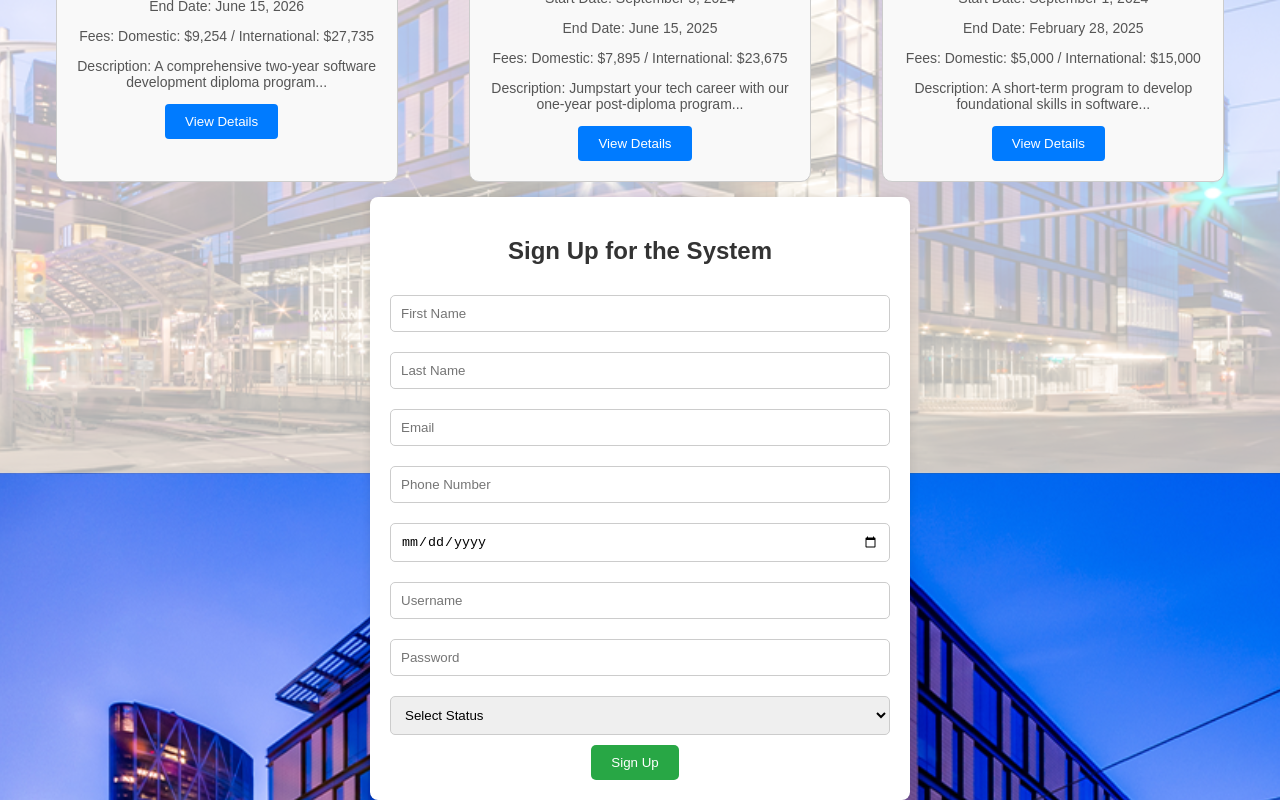
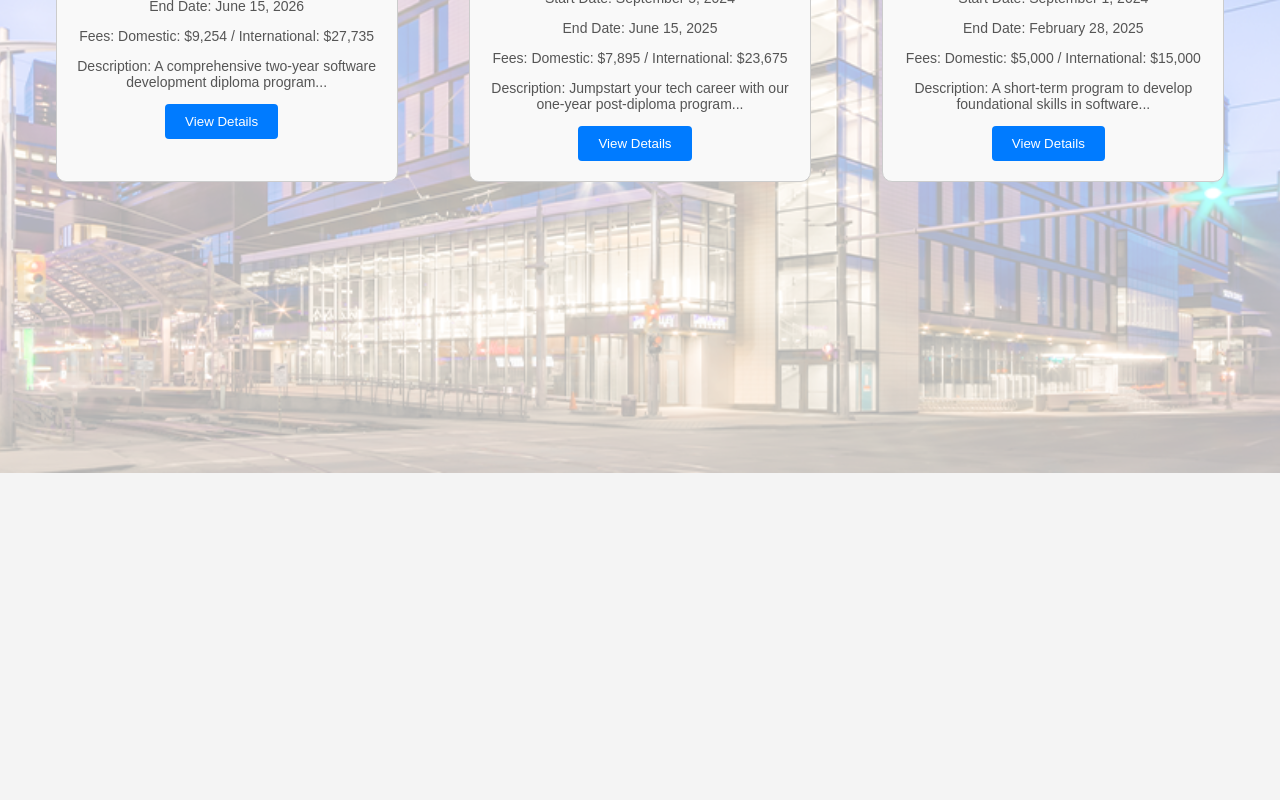
Before and after one commit to code-sample-git/group2-bow-course-registration, a React (Create React App) app: page /programs in a window 1280 px wide. Shown: the part 327-1127 px from the top of the page. After the commit the page ends 800 px from the top, so only its background shows below. Built offline with nearby package versions, Linux system fonts and the light colour scheme.

Commit message:
feat: implement modal for signup validation messages and add modal styling

```diff
--- /dev/null
+++ b/src/components/Modal.css
@@ -0,0 +1,36 @@
+/* Modal.css */
+.modal-overlay {
+  position: fixed;
+  top: 0;
+  left: 0;
+  width: 100%;
+  height: 100%;
+  background: rgba(0, 0, 0, 0.5);
+  display: flex;
+  justify-content: center;
+  align-items: center;
+}
+
+.modal-content {
+  background: white;
+  padding: 20px;
+  border-radius: 5px;
+  text-align: center;
+}
+
+.modal-content p {
+  margin-bottom: 20px;
+}
+
+.modal-content button {
+  padding: 10px 20px;
+  background: #007bff;
+  color: white;
+  border: none;
+  border-radius: 5px;
+  cursor: pointer;
+}
+
+.modal-content button:hover {
+  background: #0056b3;
+}
--- /dev/null
+++ b/src/components/Modal.js
@@ -0,0 +1,15 @@
+import React from 'react';
+import './Modal.css'; // Import CSS for styling
+
+const Modal = ({ message, onClose }) => {
+  return (
+    <div className="modal-overlay">
+      <div className="modal-content">
+        <p>{message}</p>
+        <button onClick={onClose}>OK</button>
+      </div>
+    </div>
+  );
+};
+
+export default Modal;
--- a/src/components/Programs.js
+++ b/src/components/Programs.js
@@ -214,82 +214,6 @@ const Program = () => {
           </form>
         </div>
       )}
-
-      {/* Signup Form */}
-      {!isRegistered && (
-        <div className="signup-container">
-          <h2>Sign Up for the System</h2>
-          <form onSubmit={handleSignupSubmit}>
-            <input
-              type="text"
-              name="firstName"
-              placeholder="First Name"
-              value={signupData.firstName}
-              onChange={handleSignupInputChange}
-              required
-            />
-            <input
-              type="text"
-              name="lastName"
-              placeholder="Last Name"
-              value={signupData.lastName}
-              onChange={handleSignupInputChange}
-            />
-            <input
-              type="email"
-              name="email"
-              placeholder="Email"
-              value={signupData.email}
-              onChange={handleSignupInputChange}
-              required
-            />
-            <input
-              type="tel"
-              name="phone"
-              placeholder="Phone Number"
-              value={signupData.phone}
-              onChange={handleSignupInputChange}
-              required
-            />
-            <input
-              type="date"
-              name="birthday"
-              value={signupData.birthday}
-              onChange={handleSignupInputChange}
-              required
-            />
-            <input
-              type="text"
-              name="username"
-              placeholder="Username"
-              value={signupData.username}
-              onChange={handleSignupInputChange}
-              required
-            />
-            <input
-              type="password"
-              name="password"
-              placeholder="Password"
-              value={signupData.password}
-              onChange={handleSignupInputChange}
-              required
-            />
-            <select
-              name="status"
-              value={signupData.status}
-              onChange={handleSignupInputChange}
-              required
-            >
-              <option value="">Select Status</option>
-              <option value="student">Student</option>
-              <option value="admin">Admin</option>
-            </select>
-            <button type="submit">Sign Up</button>
-          </form>
-        </div>
-      )}
-
-      {isRegistered && <p>Welcome to the system! You are now registered.</p>}
     </div>
   );
 };
--- a/src/components/Signup.js
+++ b/src/components/Signup.js
@@ -5,6 +5,7 @@ import './Signup.css'; // Import the CSS file
 import { validateEmail, validatePhone, validateName, validateBirthday, validatePassword } from './validators';
 import Pikaday from 'pikaday';
 import 'pikaday/css/pikaday.css';
+import Modal from './Modal';
 
 
 const Signup = () => {
@@ -20,6 +21,8 @@ const Signup = () => {
   const [confirmPassword, setConfirmPassword] = useState('');
   const [role, setRole] = useState('Student');
   const birthdayRef = useRef(null);
+  const [modalMessage, setModalMessage] = useState('');
+  const [isModalOpen, setIsModalOpen] = useState(false);
 
 
   useEffect(() => {
@@ -42,37 +45,48 @@ const Signup = () => {
     e.preventDefault();
 
     if (!validateEmail(email)) {
-      alert('Invalid email format');
+      setModalMessage('Invalid email format');
+      setIsModalOpen(true);
       return;
     }
 
     if (!validatePhone(phone)) {
-      alert('Invalid phone number format. It should be a 10 digit number without spaces or special characters.');
+      setModalMessage('Invalid phone number format. It should be a 10 digit number without spaces or special characters.');
+      setIsModalOpen(true);
       return;
     }
 
     if (!validateName(firstName) || !validateName(lastName)) {
-      alert('Name cannot exceed 255 characters');
+      setModalMessage('Name cannot exceed 255 characters');
+      setIsModalOpen(true);
       return;
     }
 
     if (!validateBirthday(birthday)) {
-      alert('Invalid birthday. Birthday must be between 1900-01-01 and the current date');
+      setModalMessage('Invalid birthday. Birthday must be between 1900-01-01 and the current date');
+      setIsModalOpen(true);
       return;
     }
 
     if (!validatePassword(password)) {
-      alert('Password must be at least 8 characters long and contain upper and lower case letters, and a special character');
+      setModalMessage('Password must be at least 8 characters long and contain upper and lower case letters, and a special character');
+      setIsModalOpen(true);
       return;
     }
 
     if (password !== confirmPassword) {
-      alert('Passwords do not match');
+      setModalMessage('Passwords do not match');
+      setIsModalOpen(true);
       return;
     }
 
     // Add your form submission logic here
-    console.log('Form submitted');
+    setModalMessage('Signup successful');
+    setIsModalOpen(true);
+  };
+
+  const closeModal = () => {
+    setIsModalOpen(false);
   };
 
   return (
@@ -159,6 +173,7 @@ const Signup = () => {
         </select>
         <button id="submit" type="submit">Signup</button>
       </form>
+      {isModalOpen && <Modal message={modalMessage} onClose={closeModal} />}
     </div>
   );
 };
```
